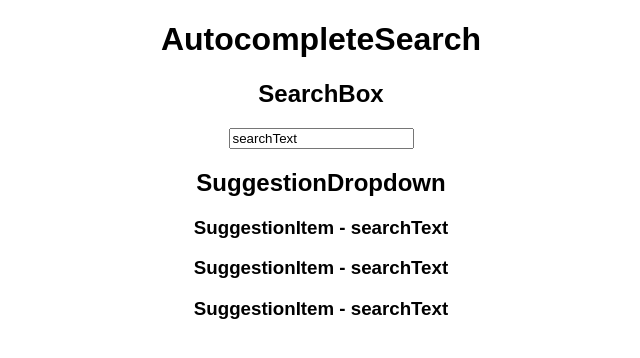
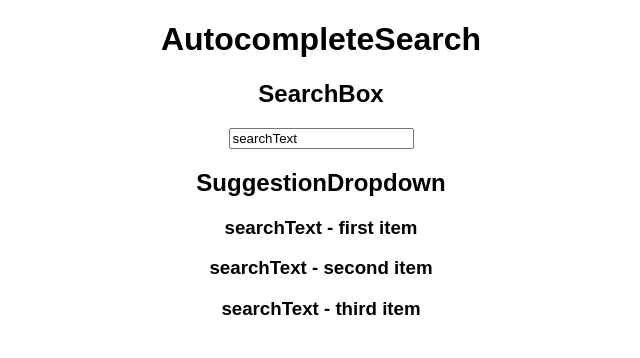
Before and after one commit to dargaCode/Autocomplete, a React (Create React App) app: page / in a window 1280 px wide. Shown: the top 358 px of the page, without its empty margins (319-959 px from the left). Built offline with nearby package versions, Linux system fonts and the light colour scheme.

Commit message:
Add loop for suggestion items

```diff
--- a/src/App.js
+++ b/src/App.js
@@ -19,6 +19,14 @@ class AutocompleteSearch extends React.Component {
     });
   }
 
+  getSuggestions() {
+    return [
+        'first item',
+        'second item',
+        'third item',
+    ];
+  }
+
   render() {
     return (
       <div>
@@ -30,6 +38,7 @@ class AutocompleteSearch extends React.Component {
         />
         <SuggestionDropdown
           searchText={this.state.searchText}
+          suggestions={this.getSuggestions()}
         />
       </div>
     );
@@ -53,13 +62,24 @@ class SearchBox extends React.Component {
 }
 
 class SuggestionDropdown extends React.Component {
+  getSuggestionItems() {
+    const suggestions = this.props.suggestions;
+    const suggestionItems = suggestions.map((suggestion, i) => {
+      return <SuggestionItem
+        searchText={this.props.searchText}
+        suggestionText={suggestion}
+        key={i}
+      />;
+    });
+
+    return suggestionItems;
+  }
+
   render() {
     return (
       <div>
         <h2>SuggestionDropdown</h2>
-        <SuggestionItem searchText={this.props.searchText}/>
-        <SuggestionItem searchText={this.props.searchText}/>
-        <SuggestionItem searchText={this.props.searchText}/>
+        {this.getSuggestionItems()}
       </div>
     );
   }
@@ -67,14 +87,17 @@ class SuggestionDropdown extends React.Component {
 
 class SuggestionItem extends React.Component {
   render() {
+    const searchText = this.props.searchText;
+    const suggestionText = this.props.suggestionText;
+    const itemText = `${searchText} - ${suggestionText}`;
+
     return (
       <div>
-        <h3>SuggestionItem - {this.props.searchText}</h3>
+        <h3>{itemText}</h3>
       </div>
     );
   }
 }
-
 
 class App extends Component {
   render() {
```
